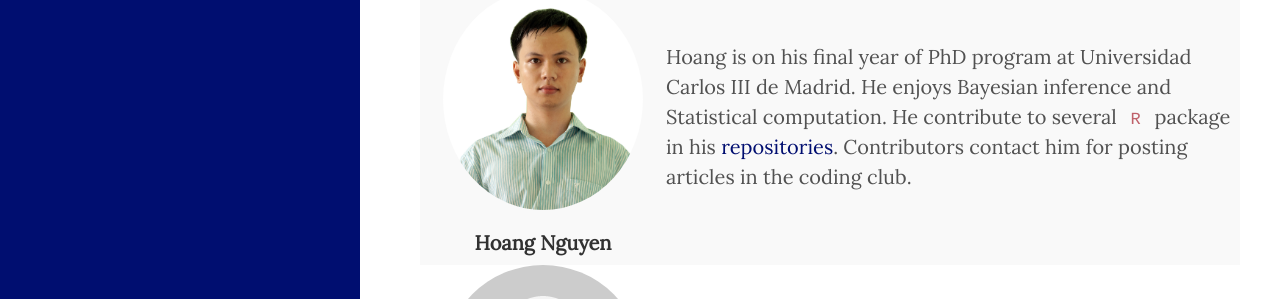
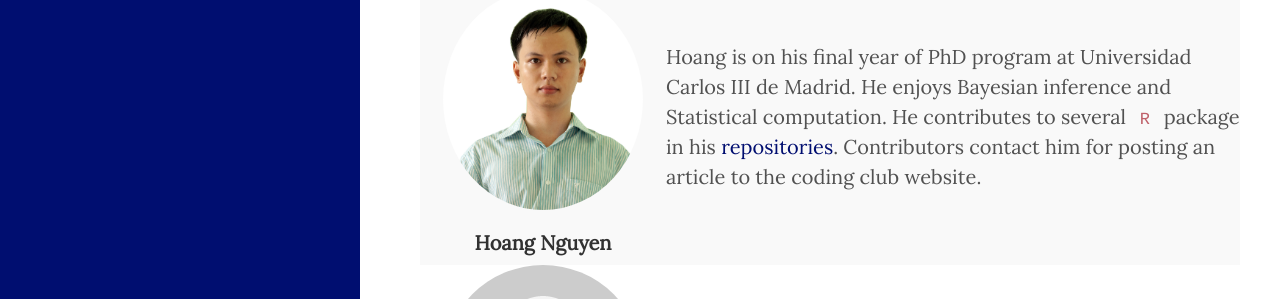
Before and after one commit to CodingClubUC3M/codingclubuc3m.github.io, a Jekyll site: the page built from contributors.md, in a window 1280 px wide and 1388 px high. Shown: the part 708-1007 px from the top of the window. Built offline with Jekyll 4.4.1, drawn with Linux system fonts in a browser that asks for light colours; comment, search, counter and statistics services are not loaded.

Commit message:
update contributors

```diff
--- a/contributors.md
+++ b/contributors.md
@@ -15,7 +15,7 @@ images:
   - name: Hoang Nguyen
     image_path: /public/contributor/hoang.jpg
     link: http://hoanguc3m.github.io/
-    description: Hoang is on his final year of PhD program at Universidad Carlos III de Madrid. He enjoys Bayesian inference and Statistical computation. He contribute to several <code class="highlighter-rouge">R</code> package in his <a href="https://github.com/hoanguc3m/">repositories</a>. Contributors contact him for posting articles in the coding club.
+    description: Hoang is on his final year of PhD program at Universidad Carlos III de Madrid. He enjoys Bayesian inference and Statistical computation. He contributes to several <code class="highlighter-rouge">R</code> package in his <a href="https://github.com/hoanguc3m/">repositories</a>. Contributors contact him for posting an article to the coding club website.
   - name: David García Heredia
     image_path: /public/contributor/person.png
     link: null
```
